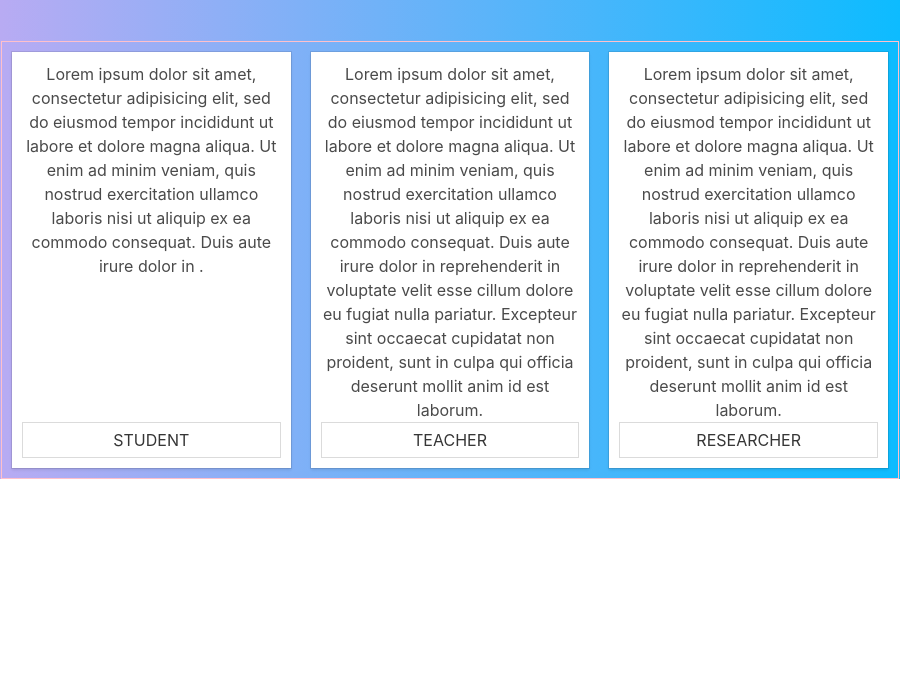
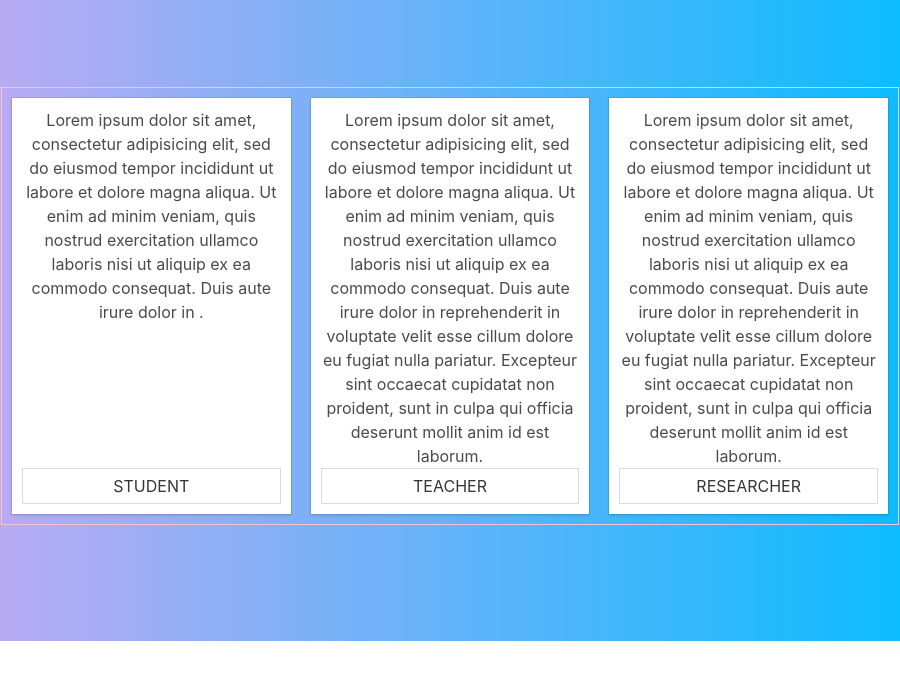
Before and after one commit to uob-19feb/Re-QuantLearn, an Electron app: page resources/content_pages/select_page.html in a window 900 px wide. Shown: the part 59-738 px from the top of the page. Drawn offline with Linux system fonts and the light colour scheme.

Commit message:
small tweak in height layout

```diff
--- a/resources/assets/css/main.css
+++ b/resources/assets/css/main.css
@@ -80,13 +80,17 @@ button{
 
 
 
-
+/* containerFrame */
+.containerFrame{
+  height: 700px;
+}
 
 /* SelectContainer */
 
 .SelectContainer{
   max-width: 898px;
   margin:0 auto;
+  margin-top: 70px;
   border:1px solid pink;
   display: flex;
   align-items: center,stretch;
```
